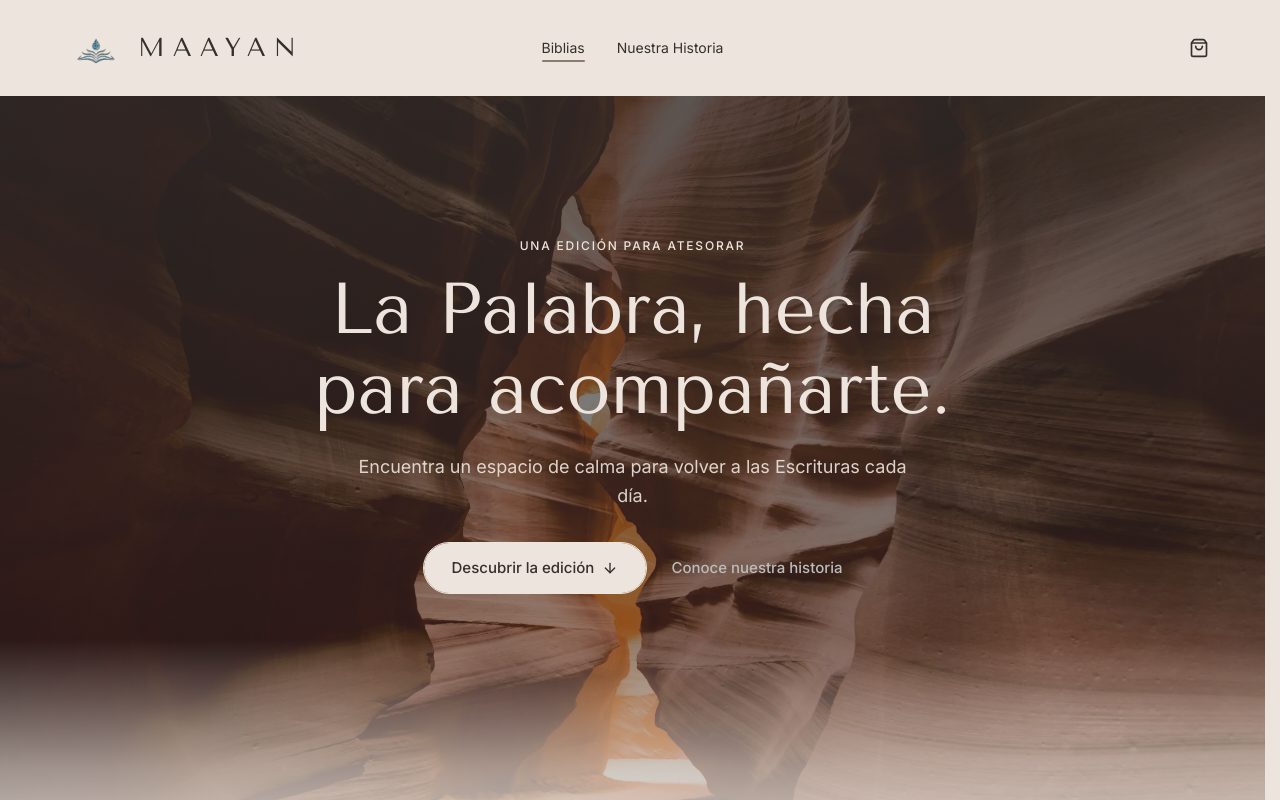
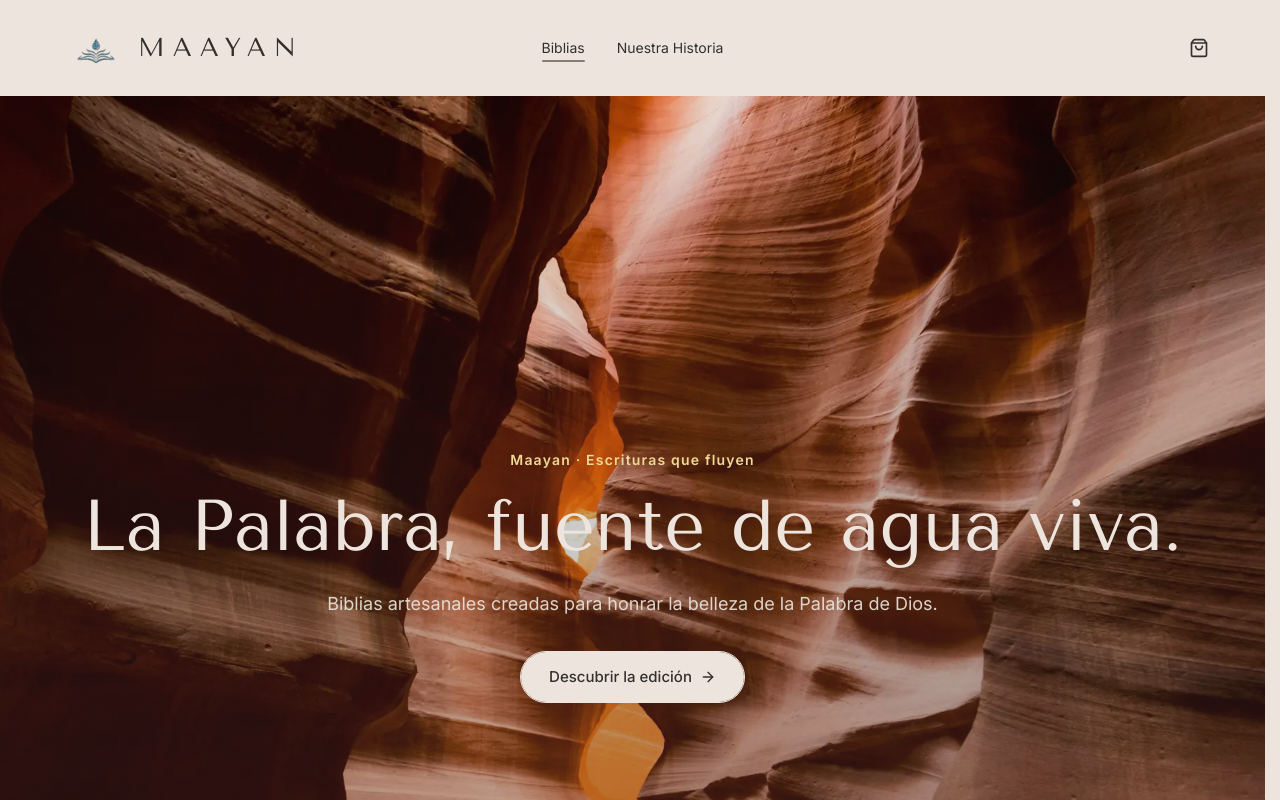
Before and after one commit to kete102/maayan, a Next.js app: page / in a window 1280 px wide. Shown: the top 800 px of the page. Built offline with nearby package versions, Linux system fonts and the light colour scheme; no server answers; the database is empty.

Commit message:
feat(ui): update hero copy and layout
Simplify the hero: new headline and subtitle, arrow CTA, lighter overlay and a fixed height. The hero no longer takes a product prop, so the page stops passing it.

```diff
--- a/app/page.tsx
+++ b/app/page.tsx
@@ -10,7 +10,7 @@ export default async function HomePage() {
 
 	return (
 		<>
-			<Hero product={product ?? undefined} />
+			<Hero />
 			{product ? (
 				<ProductFeature product={product} />
 			) : (
--- a/components/home/hero.tsx
+++ b/components/home/hero.tsx
@@ -1,12 +1,10 @@
 import Image from "next/image";
-import Link from "next/link";
-import { ArrowDown } from "lucide-react";
+import { ArrowRight } from "lucide-react";
 import { Button } from "@/components/ui/button";
-import type { Product } from "@/lib/products";
 
-export function Hero({ product }: { product?: Product }) {
+export function Hero() {
 	return (
-		<section className="dark-surface relative isolate flex min-h-dvh items-center overflow-hidden">
+		<section className="dark-surface relative isolate flex h-280 items-center overflow-hidden">
 			<Image
 				src="/images/canyon-hero.webp"
 				alt=""
@@ -16,23 +14,17 @@ export function Hero({ product }: { product?: Product }) {
 				className="-z-20 object-cover object-center"
 			/>
 			<div
-				className="from-ink/80 via-ink/60 to-ink/40 absolute inset-0 -z-10 bg-gradient-to-b"
+				className="from-ink/10 via-ink/30 to-ink/40 absolute inset-0 -z-10 bg-linear-to-b"
 				aria-hidden="true"
 			/>
-			<div
-				className="via-parchment/60 to-parchment absolute inset-x-0 bottom-0 -z-10 h-48 bg-gradient-to-b from-transparent md:h-64"
-				aria-hidden="true"
-			/>
-			<div className="mx-auto max-w-4xl px-4 pt-16 pb-44 text-center sm:px-8 md:pb-56">
-				<p className="type-overline text-foreground">
-					Una edición para atesorar
+			<div className="mx-auto max-w-7xl px-4 pt-16 pb-44 text-center sm:px-8 md:pb-56">
+				<p className="type-body-sm font-semibold tracking-[0.075rem] text-[#EFD998]">
+					Maayan · Escrituras que fluyen
 				</p>
-				<h1 className="type-display mt-4">
-					La Palabra, hecha para acompañarte.
-				</h1>
-				<p className="type-body-lg text-foreground/90 mx-auto mt-6 max-w-xl">
-					{product?.short_description ??
-						"Encuentra un espacio de calma para volver a las Escrituras cada día."}
+				<h1 className="type-display mt-4">La Palabra, fuente de agua viva.</h1>
+				<p className="type-body-lg text-foreground/90 mx-auto mt-6 max-w-5xl">
+					Biblias artesanales creadas para honrar la belleza de la Palabra de
+					Dios.
 				</p>
 				<div className="mt-8 flex flex-col items-stretch justify-center gap-3 sm:flex-row sm:items-center sm:gap-6">
 					<Button
@@ -41,14 +33,8 @@ export function Hero({ product }: { product?: Product }) {
 						render={<a href="#biblia" />}
 					>
 						Descubrir la edición
-						<ArrowDown className="size-4" />
+						<ArrowRight className="size-4" />
 					</Button>
-					<Link
-						href="/about"
-						className="type-button text-muted-foreground hover:text-foreground py-2 transition-colors"
-					>
-						Conoce nuestra historia
-					</Link>
 				</div>
 			</div>
 		</section>
```
